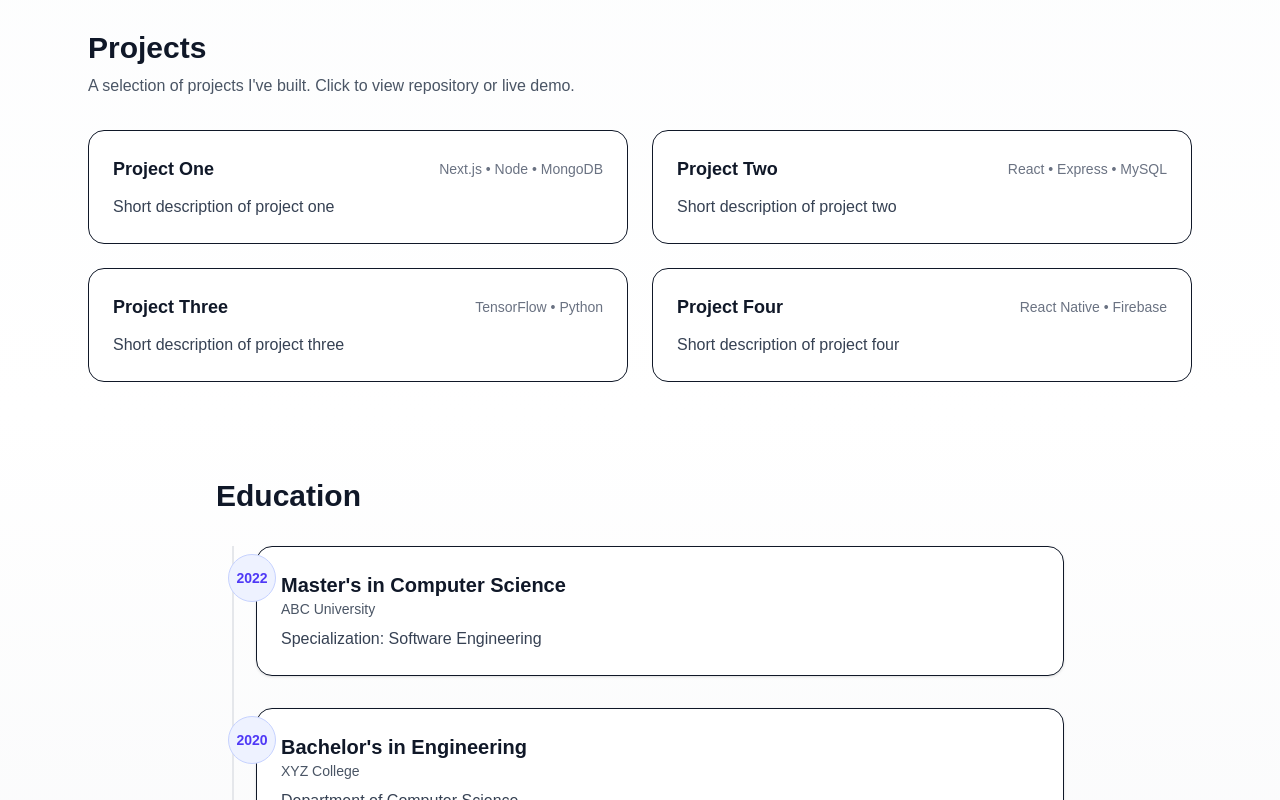
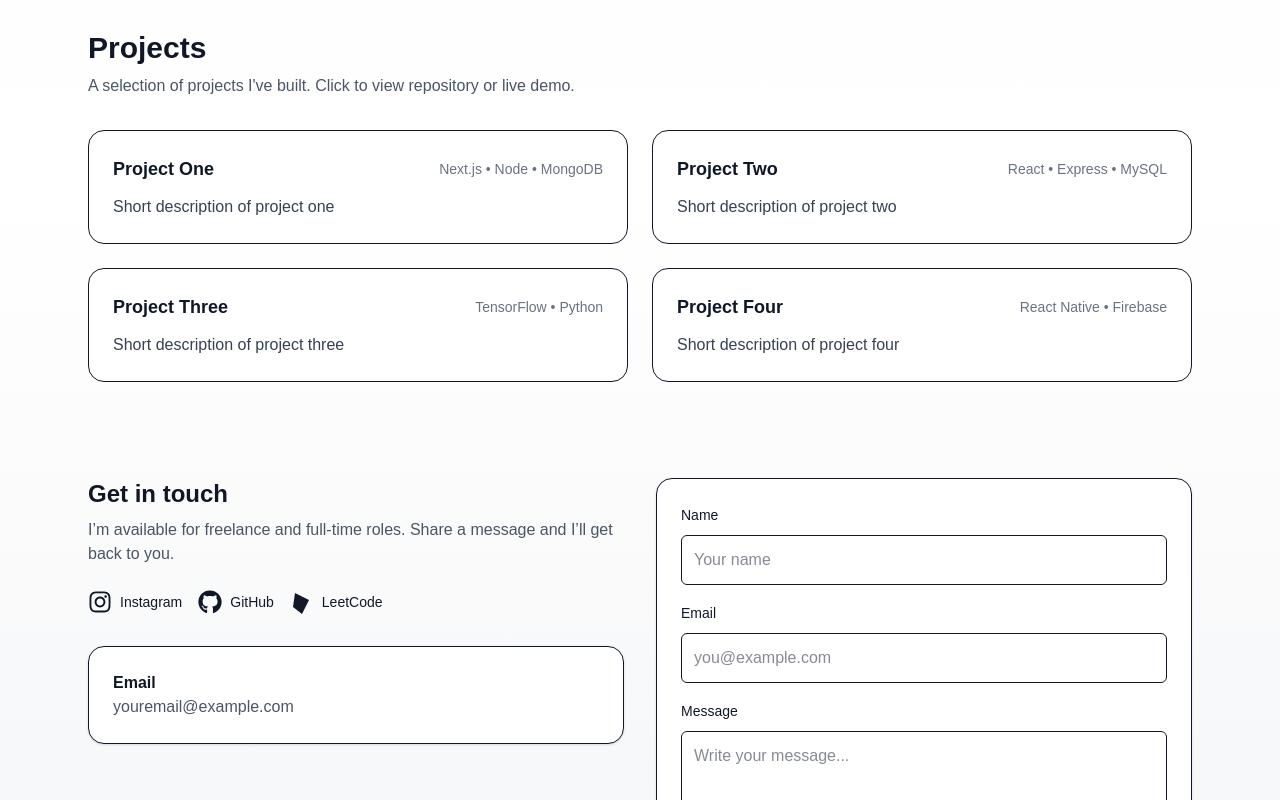
Before and after one commit to kulkarniakashs/portfolio, a Next.js app: page / in a window 1280 px wide. Shown: the part 720-1520 px from the top of the page. Built offline with nearby package versions, Linux system fonts and the light colour scheme.

Commit message:
Education.tsx

```diff
--- a/app/page.tsx
+++ b/app/page.tsx
@@ -3,6 +3,7 @@ import Head from 'next/head'
 import { useEffect } from 'react'
 import { motion } from 'framer-motion'
 import { FaInstagram, FaGithub, FaLinkedin, FaEnvelope } from 'react-icons/fa'
+import Projects from '@/components/Projects'
 
 export default function Home() {
   // Smooth scroll polyfill for older browsers can be added if needed
@@ -11,19 +12,6 @@ export default function Home() {
       document.documentElement.style.scrollBehavior = 'smooth'
     }
   }, [])
-
-  const projects = [
-    { title: 'Project One', desc: 'Short description of project one', tech: 'Next.js • Node • MongoDB', link: '#' },
-    { title: 'Project Two', desc: 'Short description of project two', tech: 'React • Express • MySQL', link: '#' },
-    { title: 'Project Three', desc: 'Short description of project three', tech: 'TensorFlow • Python', link: '#' },
-    { title: 'Project Four', desc: 'Short description of project four', tech: 'React Native • Firebase', link: '#' },
-    // add more projects as needed
-  ]
-
-  const education = [
-    { year: '2022', title: "Master's in Computer Science", inst: 'ABC University', details: 'Specialization: Software Engineering' },
-    { year: '2020', title: "Bachelor's in Engineering", inst: 'XYZ College', details: 'Department of Computer Science' },
-  ]
 
   return (
     <>
@@ -100,56 +88,12 @@ export default function Home() {
           </div>
         </header>
 
+        <main className="mt-20">
         {/* PROJECTS */}
-        <main className="mt-20">
-          <section id="projects" className="max-w-6xl mx-auto px-6 py-12">
-            <h2 className="text-3xl font-bold">Projects</h2>
-            <p className="text-gray-600 mt-2">A selection of projects I've built. Click to view repository or live demo.</p>
-
-            <div className="mt-8 grid grid-cols-1 md:grid-cols-2 gap-6">
-              {projects.map((p, i) => (
-                <motion.a
-                  key={i}
-                  href={p.link}
-                  className="block p-6 rounded-2xl bg-white border hover:shadow-lg transition"
-                  whileHover={{ y: -6 }}
-                >
-                  <div className="flex items-center justify-between">
-                    <div className="text-lg font-semibold">{p.title}</div>
-                    <div className="text-sm text-gray-500">{p.tech}</div>
-                  </div>
-                  <p className="mt-3 text-gray-700">{p.desc}</p>
-                </motion.a>
-              ))}
-            </div>
-
-            {/* Responsive note: grid is n x 2 matrix on medium+ screens */}
-          </section>
+          <Projects/>
 
           {/* EDUCATION */}
-          <section id="education" className="max-w-4xl mx-auto px-6 py-12">
-            <h2 className="text-3xl font-bold">Education</h2>
-            <div className="mt-8 relative">
-              {/* Vertical connecting line */}
-              <div className="absolute left-4 top-0 bottom-0 w-0.5 bg-gray-200" />
 
-              <div className="space-y-8 pl-10">
-                {education.map((edu, idx) => (
-                  <div key={idx} className="relative">
-                    <div className="absolute left-[-28px] top-2 w-12 h-12 rounded-full flex items-center justify-center bg-indigo-50 border border-indigo-200">
-                      <div className="text-sm font-semibold text-indigo-600">{edu.year}</div>
-                    </div>
-
-                    <div className="bg-white p-6 rounded-2xl border shadow-sm">
-                      <div className="font-semibold text-xl">{edu.title}</div>
-                      <div className="text-sm text-gray-600">{edu.inst}</div>
-                      <p className="mt-2 text-gray-700">{edu.details}</p>
-                    </div>
-                  </div>
-                ))}
-              </div>
-            </div>
-          </section>
 
           {/* CONTACT / FOOTER */}
           <section id="contact" className="max-w-6xl mx-auto px-6 py-12">
--- /dev/null
+++ b/components/Education.tsx
@@ -0,0 +1,31 @@
+const education = [
+    { year: '2022', title: "Master's in Computer Science", inst: 'ABC University', details: 'Specialization: Software Engineering' },
+    { year: '2020', title: "Bachelor's in Engineering", inst: 'XYZ College', details: 'Department of Computer Science' },
+]
+export default function Education() {
+    return (
+        <section id="education" className="max-w-4xl mx-auto px-6 py-12">
+            <h2 className="text-3xl font-bold">Education</h2>
+            <div className="mt-8 relative">
+                {/* Vertical connecting line */}
+                <div className="absolute left-4 top-0 bottom-0 w-0.5 bg-gray-200" />
+
+                <div className="space-y-8 pl-10">
+                    {education.map((edu, idx) => (
+                        <div key={idx} className="relative">
+                            <div className="absolute left-[-28px] top-2 w-12 h-12 rounded-full flex items-center justify-center bg-indigo-50 border border-indigo-200">
+                                <div className="text-sm font-semibold text-indigo-600">{edu.year}</div>
+                            </div>
+
+                            <div className="bg-white p-6 rounded-2xl border shadow-sm">
+                                <div className="font-semibold text-xl">{edu.title}</div>
+                                <div className="text-sm text-gray-600">{edu.inst}</div>
+                                <p className="mt-2 text-gray-700">{edu.details}</p>
+                            </div>
+                        </div>
+                    ))}
+                </div>
+            </div>
+        </section>
+    )
+}
```
